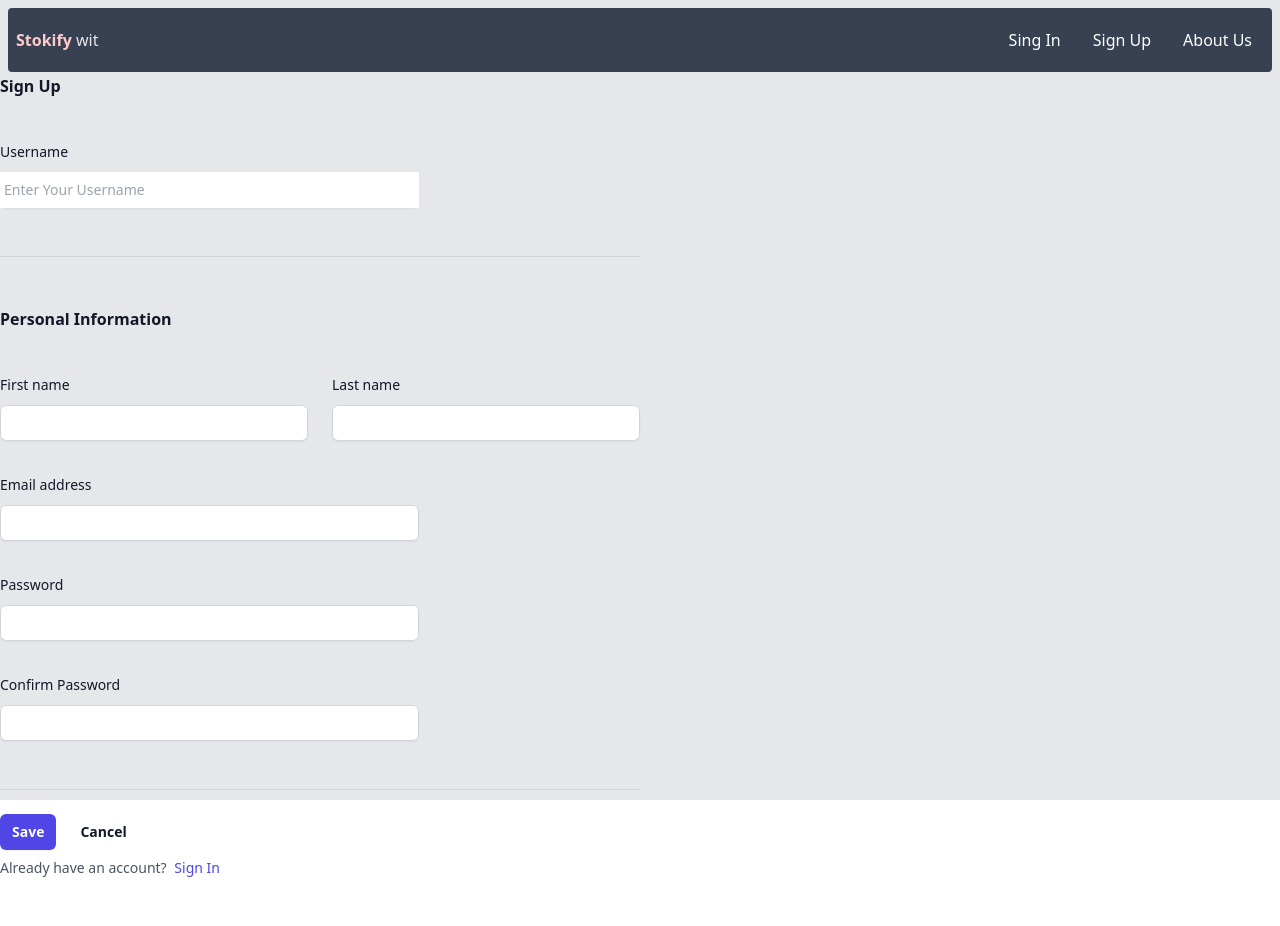
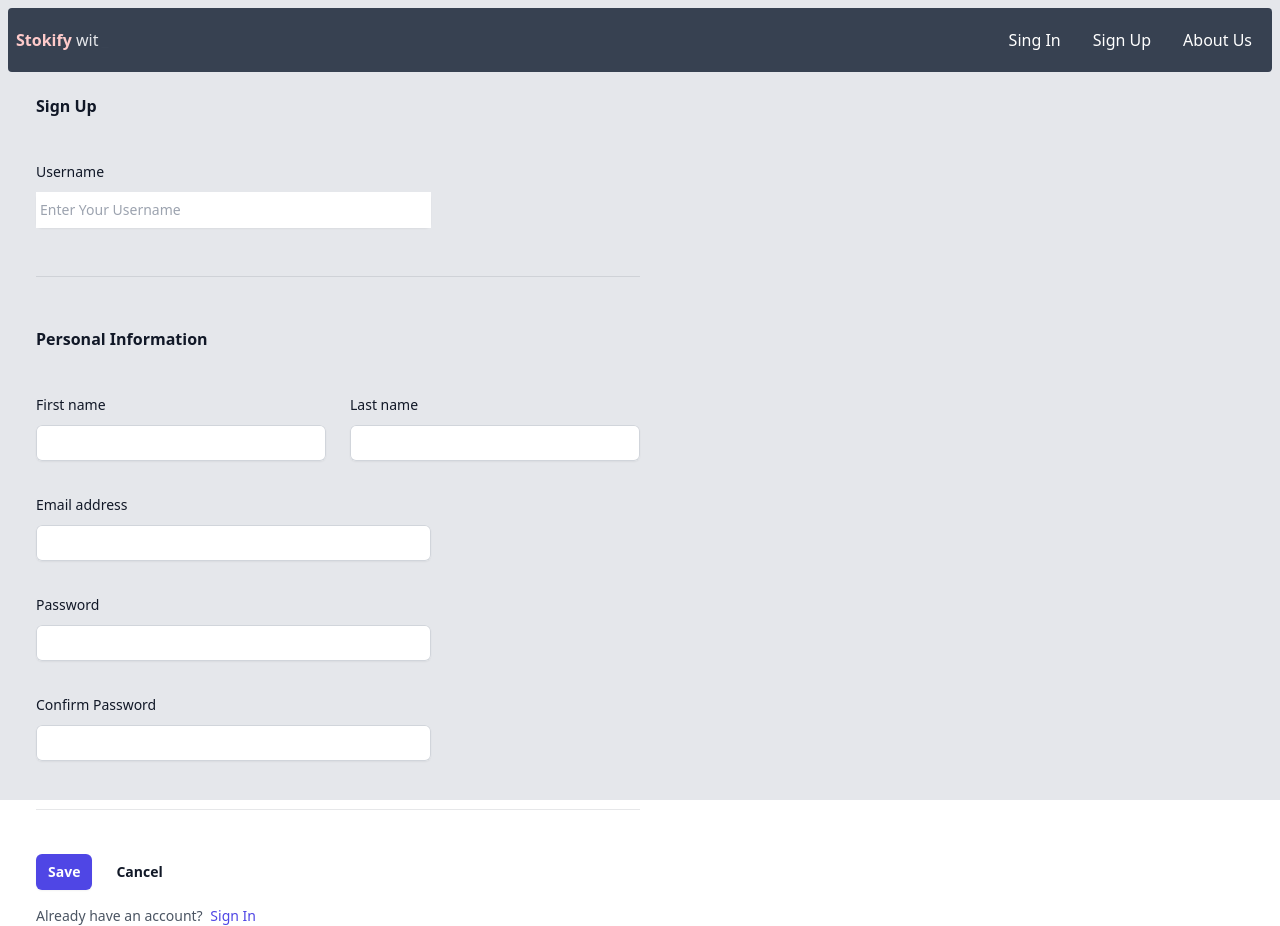
Before and after one commit to PalakGrewal/Inventory-management, a React (Create React App) app: page / in a window 1280 px wide. Before the commit the page ends 878 px from the top, so only its background shows below. Built offline with nearby package versions, Linux system fonts and the light colour scheme.

Commit message:
modifications

```diff
--- a/src/components/Sidebar.jsx
+++ b/src/components/Sidebar.jsx
@@ -38,9 +38,11 @@ const Sidebar = ({ children }) => {
   ];
 
   return (
-    <div className="flex
+    <div
+      className="flex
     	min-height: 0px;
-    min-h-min h-screen text-4xl ">
+    min-h-min h-screen text-4xl float-left"
+    >
       <div className="sidebar flex sticky flex-col gap-3 text-white bg-gray-700 mt-2 ml-2 mb-2 rounded text-4xl ">
         <div className="bars pt-4  pb-2 px-4 ">
           <FaBars onClick={toggle} />
@@ -62,14 +64,6 @@ const Sidebar = ({ children }) => {
           </NavLink>
         ))}
       </div>
-      <main className="p-6 w-full bg-gray-100 m-2 rounded shadow-black">
-      {children}
-      {/* <Typewriter
-        words={[{children}]}
-        loop={Infinity}
-
-            /> */}
-        </main>
     </div>
   );
 };
--- a/src/pages/Dashboard.jsx
+++ b/src/pages/Dashboard.jsx
@@ -5,9 +5,9 @@ import { Outlet } from 'react-router'
 
 const Dashboard = () => {
   return (
-    <>
-      Dashboard
-    </>
+    <div>
+      Dashboards
+    </div>
   )
 }
 
--- a/src/pages/Login.jsx
+++ b/src/pages/Login.jsx
@@ -10,7 +10,7 @@ export default function Login() {
   };
   return (
     <form onSubmit={sumbmitHandler}>
-      <div className="space-y-12 w-1/2">
+      <div className=" pl-9 pt-5 flex flex-col space-y-12 w-1/2">
         <div className="">
           <h2 className="text-base font-semibold leading-7 text-gray-900">
             Sign In
@@ -81,7 +81,7 @@ export default function Login() {
 
       </div>
 
-      <div className="mt-10 flex items-center justify-start gap-x-6">
+      <div className="pl-9 pt-5 mt-10 flex items-center justify-start gap-x-6">
         <button
           type="submit"
           className="rounded-md bg-indigo-600 px-3 py-2 text-sm font-semibold text-white shadow-sm hover:bg-indigo-500 focus-visible:outline focus-visible:outline-2 focus-visible:outline-offset-2 focus-visible:outline-indigo-600"
@@ -90,7 +90,7 @@ export default function Login() {
         </button>
       </div>
       <div>
-        <p className="mt-2 text-sm text-gray-600">
+        <p className="pl-9 pt-2 mt-2 text-sm text-gray-600">
           Don't have an account?{" "}
           <Link
             to="/sign-up"
--- a/src/pages/SignUp.jsx
+++ b/src/pages/SignUp.jsx
@@ -11,7 +11,7 @@ export default function SignUp() {
 
   return (
     <form onSubmit={sumbmitHandler}>
-      <div className="space-y-12 w-1/2">
+      <div className="flex flex-col pl-9 pt-5 space-y-12 w-1/2">
         <div className="border-b border-gray-900/10 pb-12">
           <h2 className="text-base font-semibold leading-7 text-gray-900">
             Sign Up
@@ -135,7 +135,7 @@ export default function SignUp() {
         </div>
       </div>
 
-      <div className="mt-6 flex items-center justify-start gap-x-6">
+      <div className="pl-9 pt-5 mt-6 flex items-center justify-start gap-x-6">
         <button
           type="submit"
           className="rounded-md bg-indigo-600 px-3 py-2 text-sm font-semibold text-white shadow-sm hover:bg-indigo-500 focus-visible:outline focus-visible:outline-2 focus-visible:outline-offset-2 focus-visible:outline-indigo-600"
@@ -150,7 +150,7 @@ export default function SignUp() {
         </button>
       </div>
       <div>
-        <p className="mt-2 text-sm text-gray-600">
+        <p className="pl-9 pt-2 mt-2 text-sm text-gray-600">
           Already have an account?{" "}
           <Link
             to="/sign-in"
```
